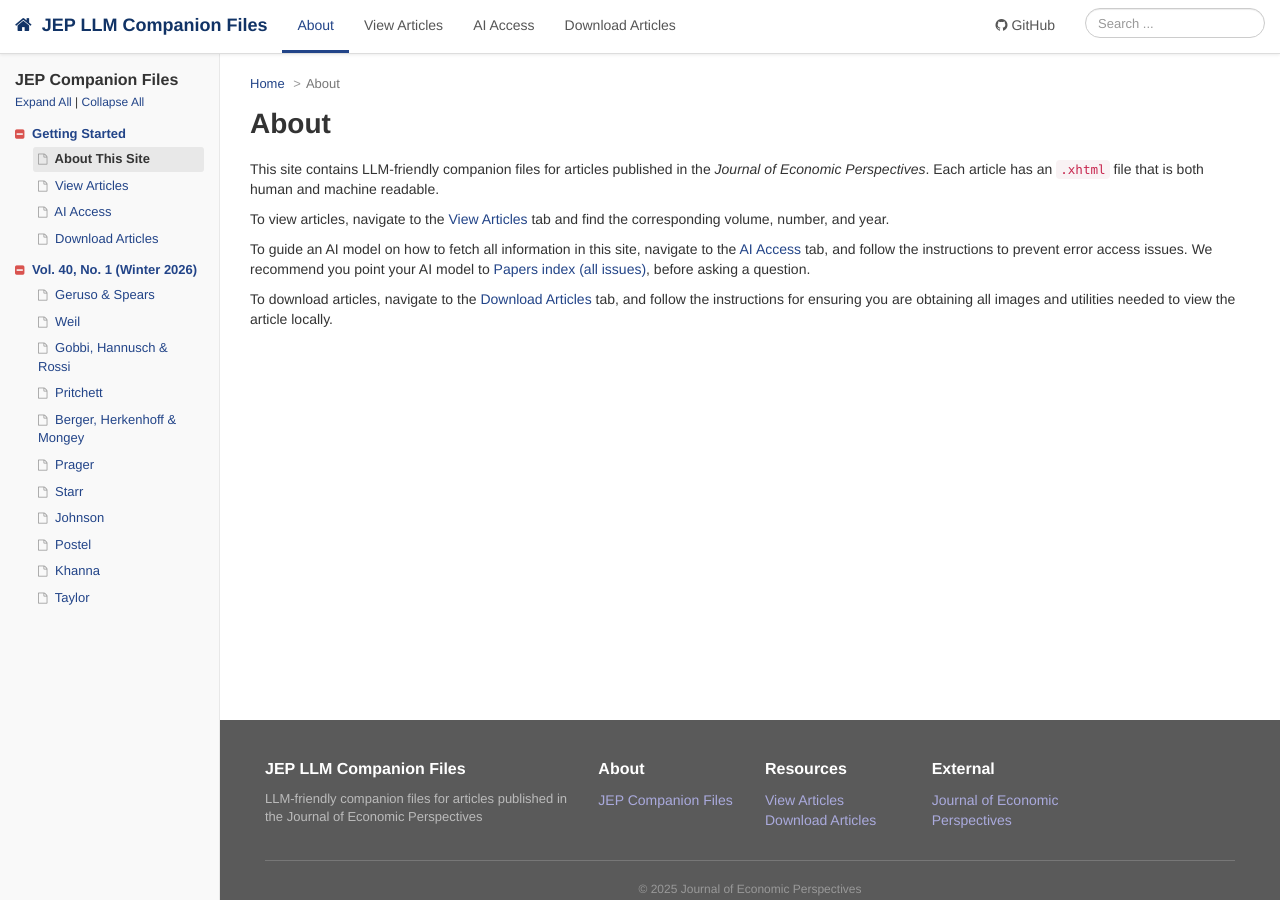
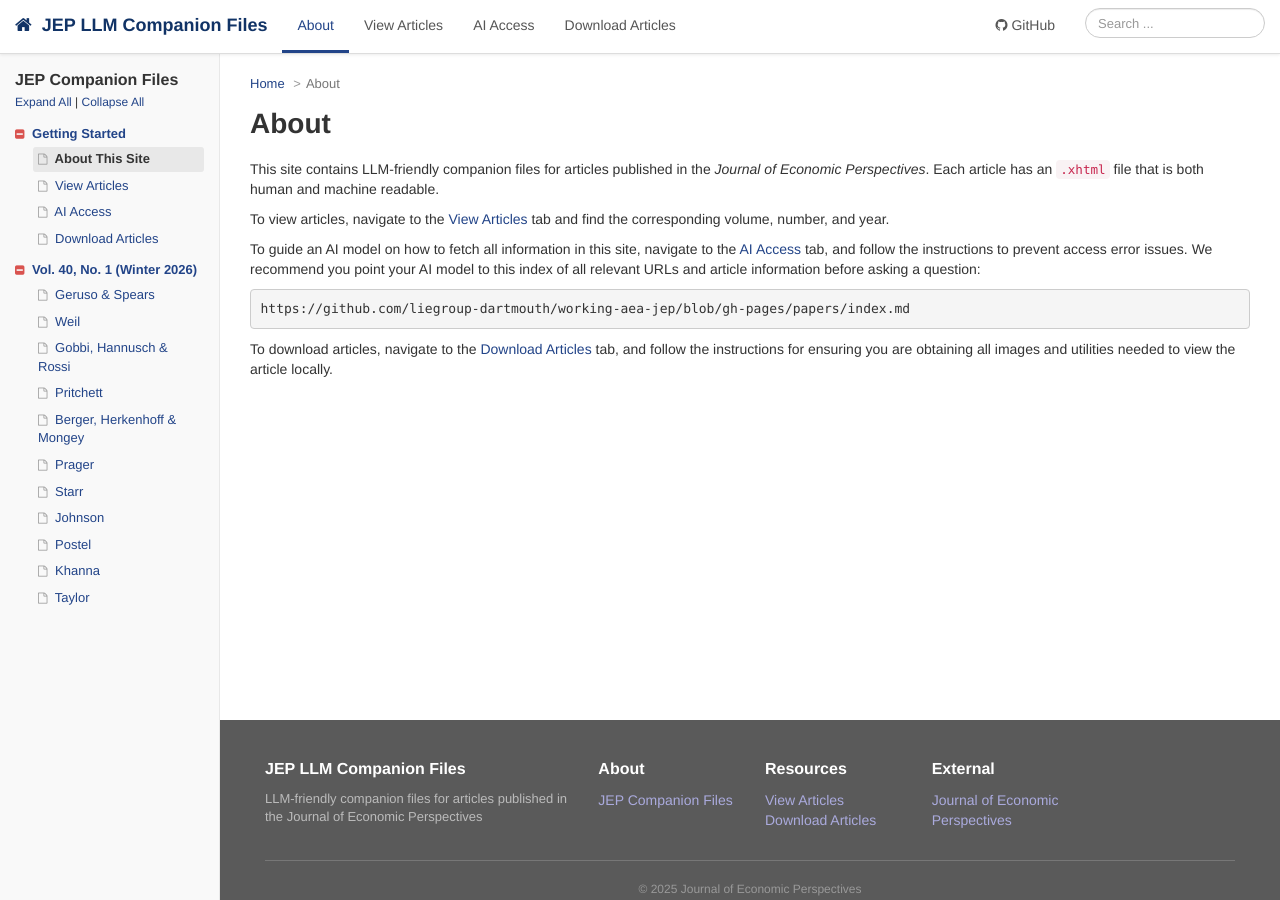
Before and after one commit to liegroup-dartmouth/working-aea-jep, a Jekyll site: the page built from about.md, in a window 1280 px wide and 900 px high. Built offline with Jekyll 4.4.1, drawn with Linux system fonts in a browser that asks for light colours.

Commit message:
Correct About information

````diff
--- a/about.md
+++ b/about.md
@@ -9,7 +9,10 @@ This site contains LLM-friendly companion files for articles published in the *J
 
 To view articles, navigate to the [View Articles]({{ site.baseurl }}/view-articles.html) tab and find the corresponding volume, number, and year.
 
-To guide an AI model on how to fetch all information in this site, navigate to the [AI Access]({{ site.baseurl }}/ai-access.html) tab, and follow the instructions to prevent error access issues. We recommend you point your AI model to [Papers index (all issues)](https://github.com/liegroup-dartmouth/working-aea-jep/blob/gh-pages/papers/index.md), before asking a question.
+To guide an AI model on how to fetch all information in this site, navigate to the [AI Access]({{ site.baseurl }}/ai-access.html) tab, and follow the instructions to prevent access error issues. We recommend you point your AI model to this index of all relevant URLs and article information before asking a question:
 
+```
+https://github.com/liegroup-dartmouth/working-aea-jep/blob/gh-pages/papers/index.md
+```
 
 To download articles, navigate to the [Download Articles]({{ site.baseurl }}/download-articles.html) tab, and follow the instructions for ensuring you are obtaining all images and utilities needed to view the article locally.
````
